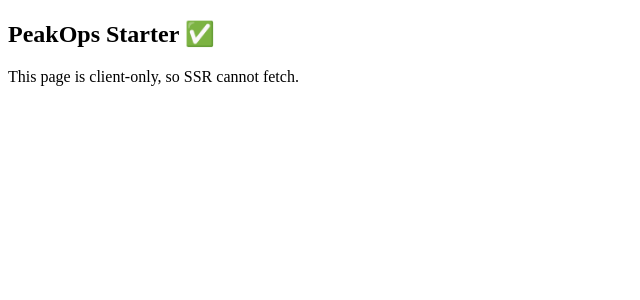
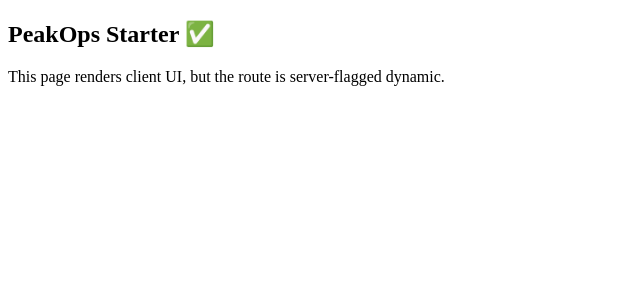
Before and after one commit to nkesseru/peakops-site, a Next.js app: page / in a window 1280 px wide. Shown: the top 300 px of the page, without its empty margins (0-640 px from the left). Built offline with nearby package versions, Linux system fonts and the light colour scheme.

Commit message:
fix: disable static prerender for '/', wrap client UI with server page

```diff
--- a/src/app/layout.tsx
+++ b/src/app/layout.tsx
@@ -1,5 +1,5 @@
+export const dynamic = "force-dynamic";
 export const runtime = "nodejs";
-export const dynamic = "force-dynamic";
 
 export default function RootLayout({ children }: { children: React.ReactNode }) {
   return (
--- a/src/app/page.tsx
+++ b/src/app/page.tsx
@@ -1,10 +1,8 @@
-"use client";  // <-- forces this page to run only on the client
+export const dynamic = "force-dynamic"; // ⛔ no static export for "/"
+export const runtime = "nodejs";        // use Node runtime, not Edge
+
+import HomeClient from "@/components/HomeClient";
 
 export default function Home() {
-  return (
-    <section className="p-10">
-      <h1 className="text-4xl font-bold">PeakOps Starter ✅</h1>
-      <p>This page is client-only, so SSR cannot fetch.</p>
-    </section>
-  );
+  return <HomeClient />;
 }
--- /dev/null
+++ b/src/components/HomeClient.tsx
@@ -0,0 +1,10 @@
+"use client";
+
+export default function HomeClient() {
+  return (
+    <section className="p-10">
+      <h1 className="text-4xl font-bold">PeakOps Starter ✅</h1>
+      <p>This page renders client UI, but the route is server-flagged dynamic.</p>
+    </section>
+  );
+}
```
